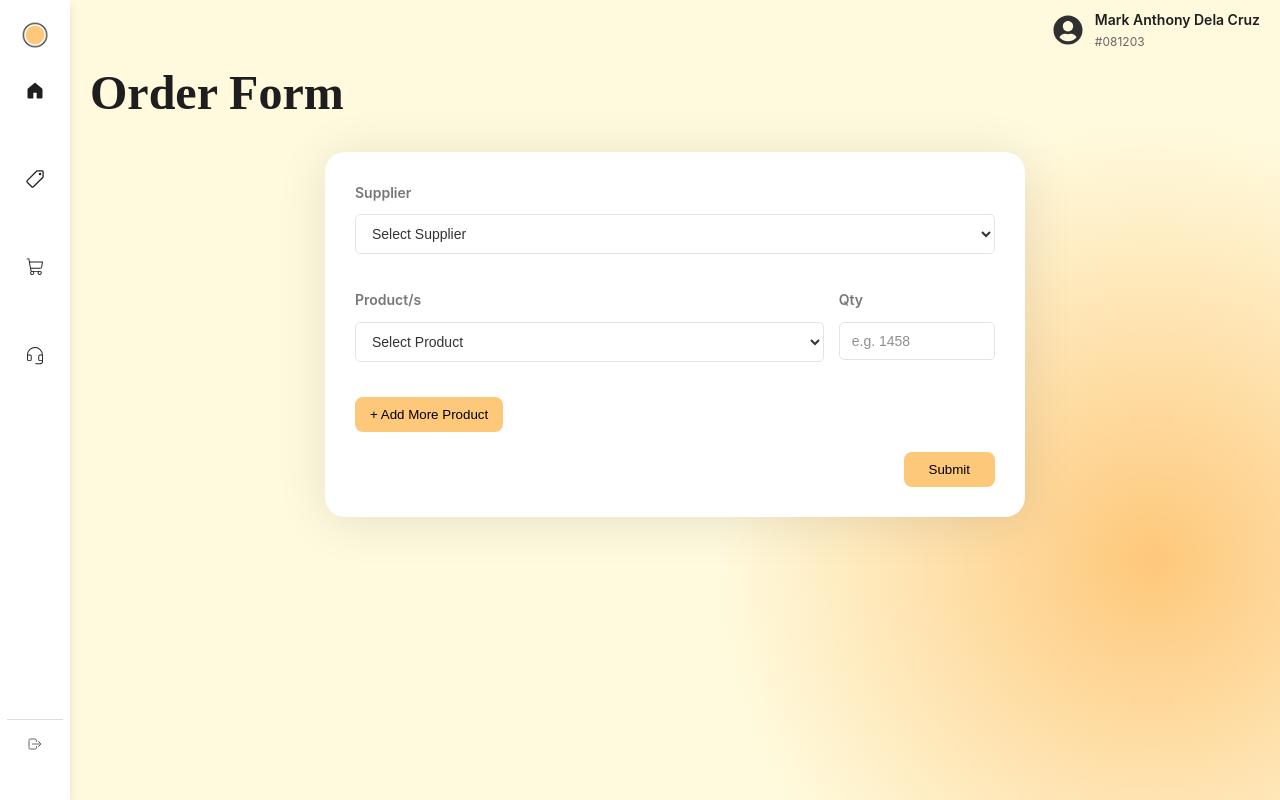
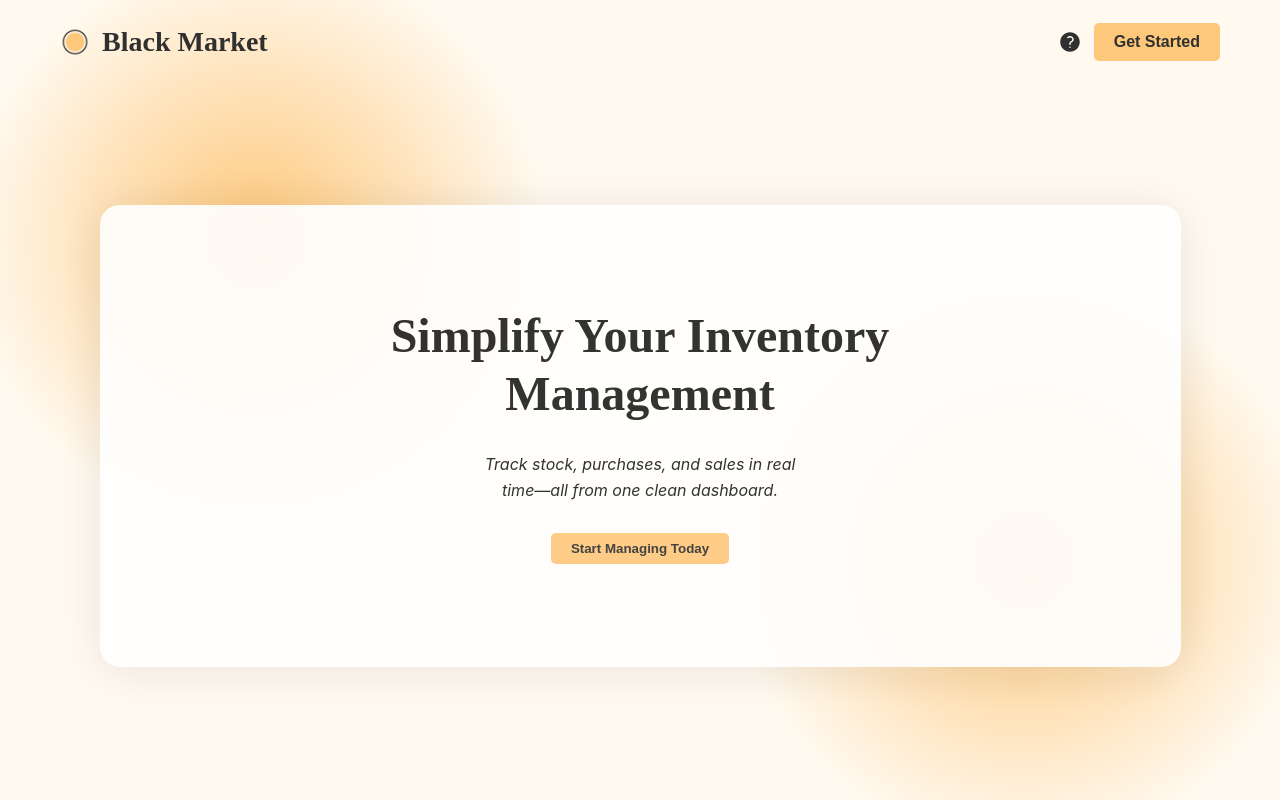
Before and after one commit to Kuroishin-beep/Black-Market-Inventory-System, a React (Vite) app in the folder b_market/: page / in a window 1280 px wide. Built offline with nearby package versions, Linux system fonts and the light colour scheme; no server answers.

Commit message:
Updated main.jsx

```diff
--- a/b_market/src/main.jsx
+++ b/b_market/src/main.jsx
@@ -8,7 +8,7 @@ import CSRPage from "./pages/CSRPage";
 createRoot(document.getElementById("root")).render(
   <StrictMode>
     <BrowserRouter>
-      <CSRPage />
+      <App />
     </BrowserRouter>
   </StrictMode>
 );
```
